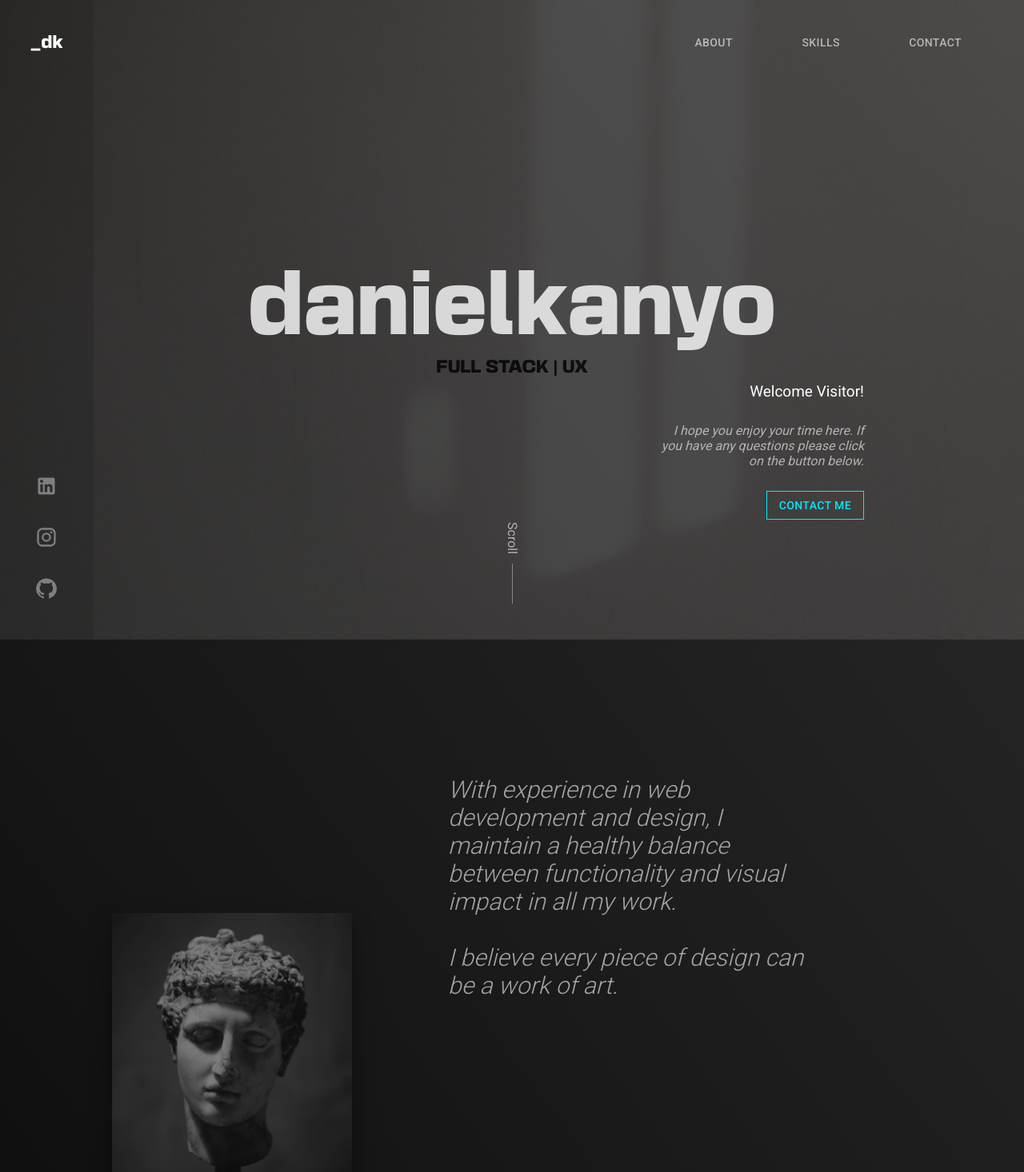
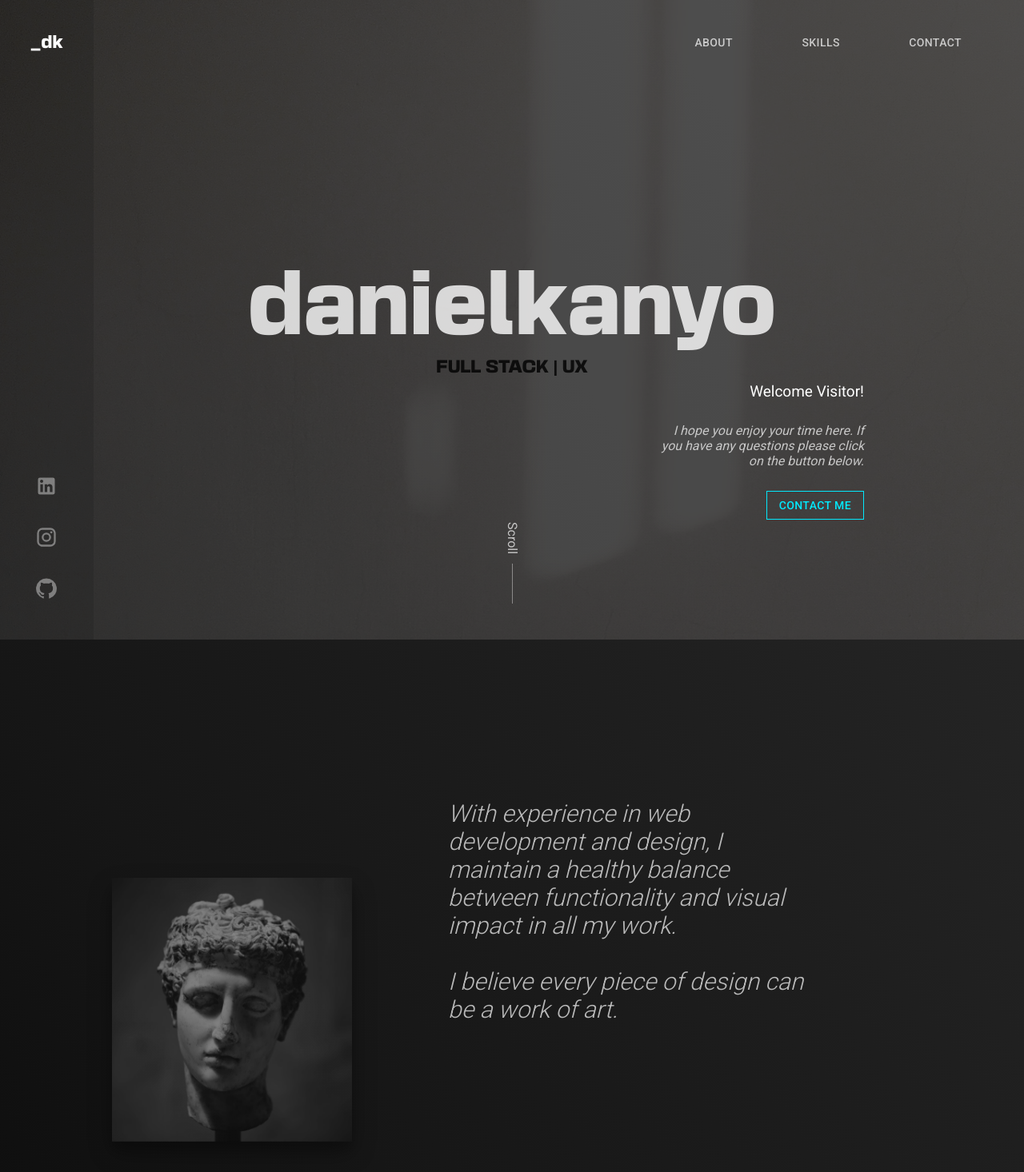
Before and after one commit to DanielKanyo/site-23, a React (Create React App) app: page / in a window 1280 px wide. Shown: the top 1466 px of the page at 80% size. Built offline with nearby package versions, Linux system fonts and the light colour scheme.

Commit message:
Css fixes

```diff
--- a/src/App/Components/About/About.css
+++ b/src/App/Components/About/About.css
@@ -1,9 +1,9 @@
 .about {
+    padding: 180px 0;
     width: 1000px;
     margin: 0 auto;
+    display: flex;
     position: relative;
-    padding: 180px 0;
-    display: flex;
 }
 
 .about .profile-img {
@@ -22,7 +22,7 @@
     font-size: 30px;
     font-weight: 300;
     color: white;
-    opacity: 0.6;
+    opacity: 0.7;
     font-style: italic;
     position: relative;
     transform: translateZ(0);
--- a/src/App/Components/About/About.jsx
+++ b/src/App/Components/About/About.jsx
@@ -5,10 +5,10 @@ import './About.css';
 const About = () => {
     return (
         <div className='about' name='about'>
-            <Parallax translateY={[-25, 25]}>
+            <Parallax speed={-10}>
                 <div className='profile-img'></div>
             </Parallax>
-            <Parallax translateY={[25, -25]}>
+            <Parallax speed={10}>
                 <div className='about-text'>
                     With experience in web development and design,
                     I maintain a healthy balance between functionality and visual impact in all my work.
--- a/src/App/Components/Landing/Landing.css
+++ b/src/App/Components/Landing/Landing.css
@@ -90,7 +90,7 @@
 }
 
 .landing .welcome-text {
-    opacity: 0.6;
+    opacity: 0.7;
     font-style: italic;
     margin: 28px 0;
 }
@@ -127,7 +127,7 @@
     writing-mode: tb-rl;
     font-family: 'Roboto','Helvetica','Arial',sans-serif;
     color: white;
-    opacity: 0.6;
+    opacity: 0.7;
     pointer-events: all;
 }
 
--- a/src/App/Components/Navigation/Navigation.css
+++ b/src/App/Components/Navigation/Navigation.css
@@ -9,7 +9,7 @@
 .navigation button {
     margin: 0 35px;
     color: white;
-    opacity: 0.6;
+    opacity: 0.7;
     border-radius: 0px;
 }
 
```
